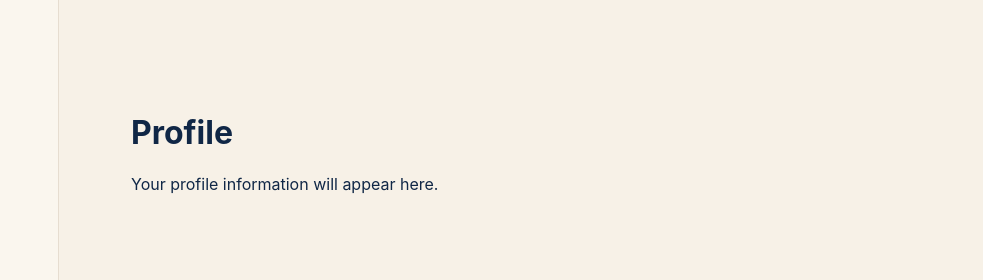
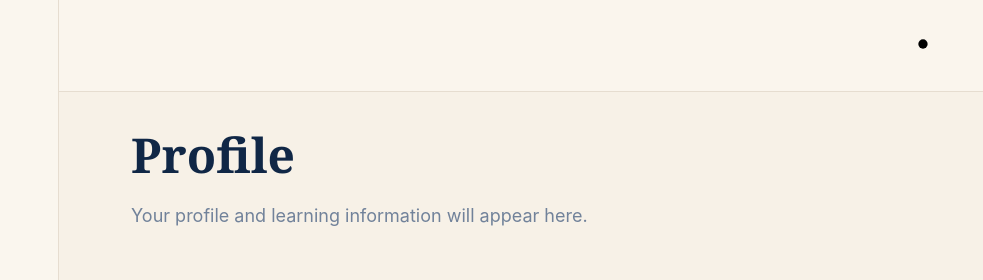
Before and after one commit to Chiew24/Ace_My_Study, a plain HTML site: page profile.html in a window 1280 px wide. Shown: the top 280 px of the page, 297-1280 px from the left. Drawn offline with Linux system fonts and the light colour scheme.

Commit message:
Match Profile page to the warm cream website layout

```diff
--- a/profile.html
+++ b/profile.html
@@ -12,11 +12,14 @@
     <div class="profile-card"><div class="avatar">C</div><div class="profile-name">Chiew Mu Shen</div></div>
     <p class="menu-title">MENU</p>
     <nav class="sidebar-nav" aria-label="Main navigation">
-      <a class="nav-item" href="index.html"><span class="icon" aria-hidden="true"><svg viewBox="0 0 24 24"><rect x="4" y="4" width="6" height="6" rx="1"/><rect x="14" y="4" width="6" height="6" rx="1"/><rect x="4" y="14" width="6" height="6" rx="1"/><rect x="14" y="14" width="6" height="6" rx="1"/></svg></span><span>Overview</span></a>
-      <a class="nav-item" href="subjects.html"><span class="icon" aria-hidden="true"><svg viewBox="0 0 24 24"><path d="M5 7.5h14v11H5z"/><path d="M8 7.5V5h8v2.5M9 11h6M9 14h6"/></svg></span><span>Subject</span></a>
-      <a class="nav-item active" href="profile.html"><span class="icon" aria-hidden="true"><svg viewBox="0 0 24 24"><circle cx="12" cy="8" r="3.5"/><path d="M5.5 20c.8-3.2 3-5 6.5-5s5.7 1.8 6.5 5"/></svg></span><span>Profile</span></a>
+      <a class="nav-item" href="index.html"><span class="icon"><svg viewBox="0 0 24 24"><rect x="4" y="4" width="6" height="6" rx="1"/><rect x="14" y="4" width="6" height="6" rx="1"/><rect x="4" y="14" width="6" height="6" rx="1"/><rect x="14" y="14" width="6" height="6" rx="1"/></svg></span><span>Overview</span></a>
+      <a class="nav-item" href="subjects.html"><span class="icon"><svg viewBox="0 0 24 24"><path d="M5 7.5h14v11H5z"/><path d="M8 7.5V5h8v2.5M9 11h6M9 14h6"/></svg></span><span>Subject</span></a>
+      <a class="nav-item active" href="profile.html"><span class="icon"><svg viewBox="0 0 24 24"><circle cx="12" cy="8" r="3.5"/><path d="M5.5 20c.8-3.2 3-5 6.5-5s5.7 1.8 6.5 5"/></svg></span><span>Profile</span></a>
     </nav>
   </aside>
-  <main class="main-content"><h1>Profile</h1><p>Your profile information will appear here.</p></main>
+  <main class="main-content">
+    <div class="topbar"><svg class="topbar-sun" viewBox="0 0 24 24"><circle cx="12" cy="12" r="4"/><path d="M12 2v2M12 20v2M4.93 4.93l1.41 1.41M17.66 17.66l1.41 1.41M2 12h2M20 12h2M4.93 19.07l1.41-1.41M17.66 6.34l1.41-1.41"/></svg></div>
+    <section class="page-heading"><h1>Profile</h1><p>Your profile and learning information will appear here.</p></section>
+  </main>
 </body>
 </html>
```
